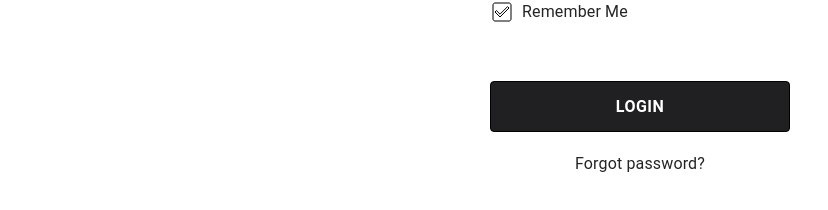
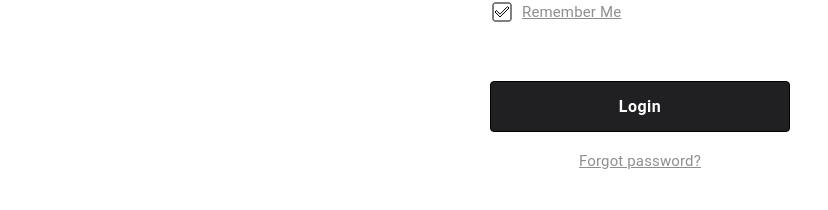
Before and after one commit to manvelpapoyan/react-template, a React (Create React App) app: page /auth/sign-in in a window 1280 px wide. Shown: the part 430-640 px from the top of the page, without its empty margins (0-828 px from the left). Built offline with nearby package versions, Linux system fonts and the light colour scheme.

Commit message:
small changes

```diff
--- a/src/pages/SignIn/styled.ts
+++ b/src/pages/SignIn/styled.ts
@@ -33,6 +33,13 @@ export const Wrapper = styled(Box)(({ theme }) => ({
     marginTop: '60px',
     marginBottom: '20px'
   },
+  '.MuiTypography-body1': {
+    fontSize: '15px',
+    lineHeight: '18px',
+    textDecorationLine: 'underline',
+    color: 'rgba(32, 31, 33, 0.5)',
+    cursor: 'pointer'
+  },
 
   [theme.breakpoints.down('xl')]: {}
 }))
--- a/src/theme/index.ts
+++ b/src/theme/index.ts
@@ -71,6 +71,7 @@ const theme = createTheme({
     MuiButton: {
       styleOverrides: {
         root: {
+          textTransform: 'none',
           background: '#201F21',
           border: '1px solid #000',
           color: '#fff',
```
